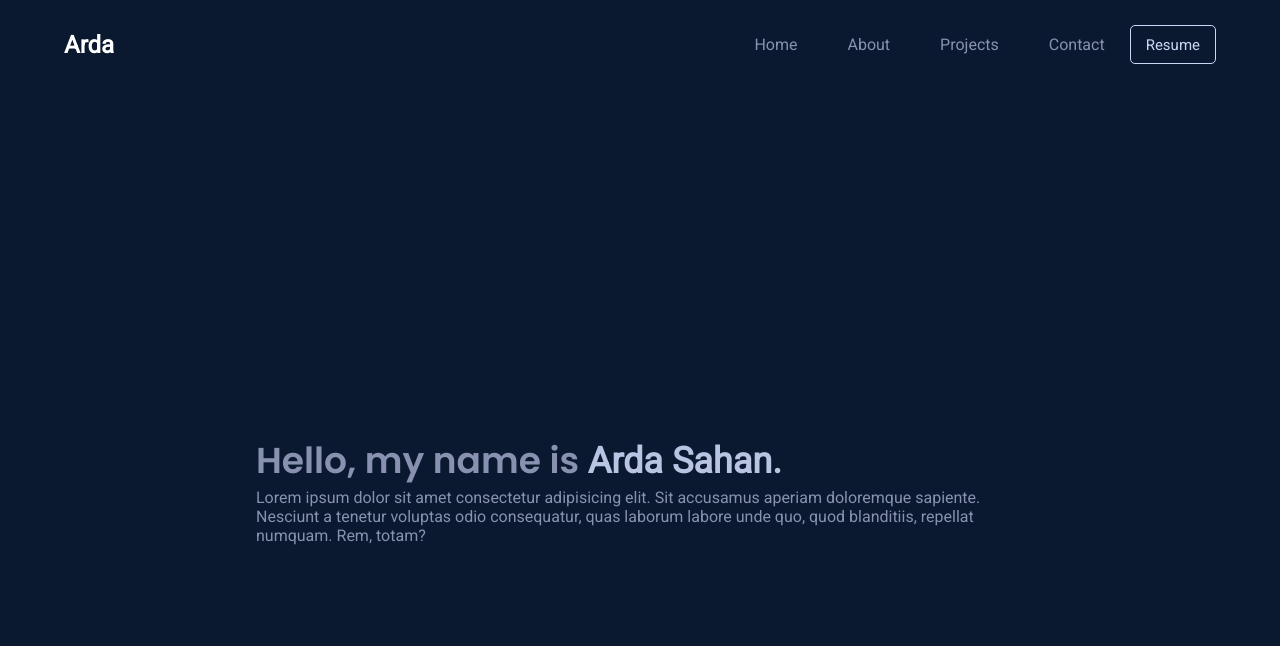
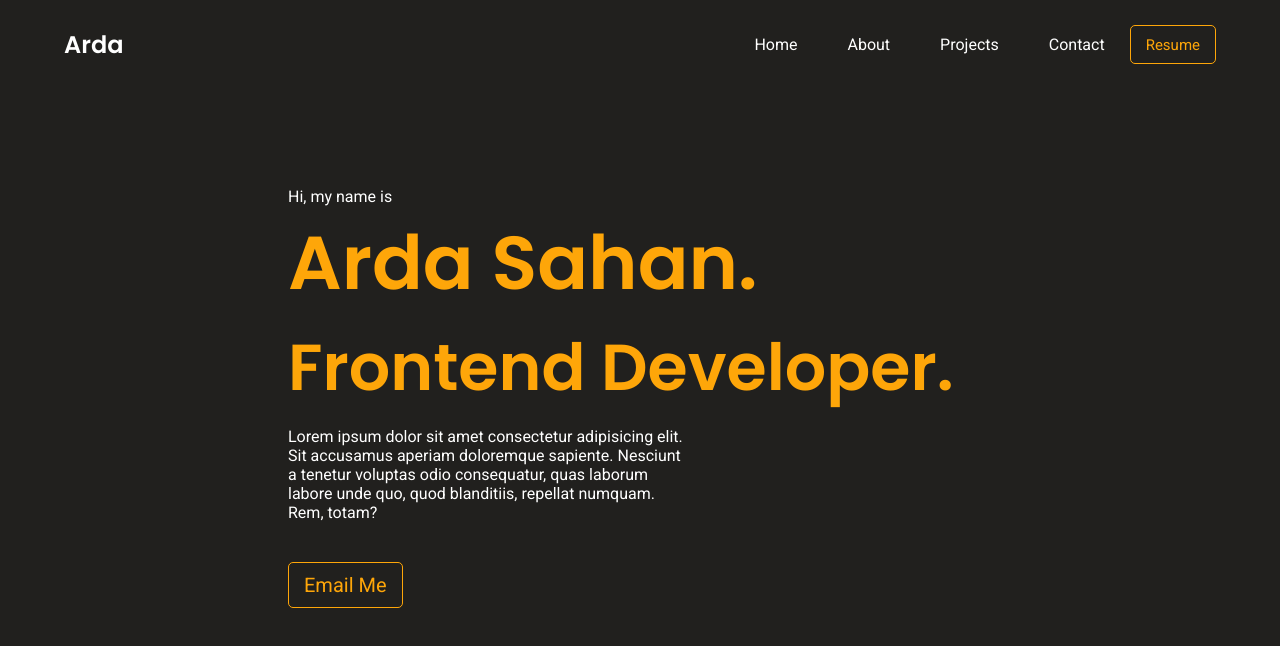
Before and after one commit to SahanArda/Portfolio-V1, a plain HTML site: page index.html in a window 1280 px wide. Drawn offline with Linux system fonts and the light colour scheme.

Commit message:
created the first idea of the hero section

```diff
--- a/index.html
+++ b/index.html
@@ -36,15 +36,18 @@
 
     <main>
       <section class="hero flex">
-        <div class="container flex">
+        <div class="container flex" id="hero-container">
           <div class="hero-intro">
-            <h1>Hello, my name is <span>Arda Sahan.</span></h1>
+            <p>Hi, my name is</p>
+            <h1>Arda Sahan.</h1>
+            <h2>Frontend Developer.</h2>
             <p>
               Lorem ipsum dolor sit amet consectetur adipisicing elit. Sit
               accusamus aperiam doloremque sapiente. Nesciunt a tenetur voluptas
               odio consequatur, quas laborum labore unde quo, quod blanditiis,
               repellat numquam. Rem, totam?
             </p>
+            <button class="btn">Email Me</button>
           </div>
 
           <!-- <div class="svg-container">
--- a/styles.css
+++ b/styles.css
@@ -1,8 +1,7 @@
 :root {
     /* Colors */
-  --primary-color-light: #0a192f;
-  --text-color-light: #8892b0;
-  --highlight-color-light: #ccd6f6;
+  --primary-color-light: #21201E;
+  --secondary-color-light: #FEA609;
   --accent-color: #fff;
 
     /* Fonts */
@@ -13,6 +12,7 @@
   --h1-font-size: 2.25rem;
   --h2-font-size: 1.25rem;
   --h3-font-size: 1.125rem;
+  --large-font-size: 1rem;
   --normal-font-size: 0.938rem;
   --small-font-size: 0.813rem;
   --smaller-font-size: 0.75rem;
@@ -53,18 +53,27 @@
 }
 
 .btn {
-    color: var(--highlight-color-light);
+    color: var(--secondary-color-light);
     font-size: var(--normal-font-size);
     background-color: var(--primary-color-light);
     padding: 6px 15px;
     border-radius: 5px;
-    border: 1px solid var(--highlight-color-light);
+    border: 1px solid var(--secondary-color-light);
     transition: 0.3s ease 0s;
     cursor: pointer;
-  }
+}
+
+.btn:hover {
+  background-color: var(--secondary-color-light);
+  color: var(--primary-color-light);
+}
 
 body {
   background-color: var(--primary-color-light);
+}
+
+h1, h2 {
+  font-family: var(--title-font);
 }
 
 /* Hamburger icon */
@@ -92,7 +101,7 @@ label {
 label div {
   width: 6px;
   height: 6px;
-  background-color: var(--text-color-light);
+  background-color: var(--accent-color);
   margin-left: 0;
   margin-bottom: 6px;
   border-radius: 4px;
@@ -137,7 +146,7 @@ a {
   list-style: none;
   text-decoration: none;
   padding: 10px;
-  color: var(--text-color-light);
+  color: var(--accent-color);
 }
 
 nav ul li {
@@ -149,17 +158,12 @@ ul li a {
 }
 
 ul li a:hover {
-  color: var(--highlight-color-light);
+  color: var(--secondary-color-light);
 }
 
 .logo {
   cursor: pointer;
   color: var(--accent-color);
-}
-
-.btn:hover {
-  background-color: var(--highlight-color-light);
-  color: var(--primary-color-light);
 }
 
 @media screen and (max-width: 768px) {
@@ -216,21 +220,36 @@ ul li a:hover {
   min-width: 30vw;
 } */
 
-/* .hero-intro {
-  background-color: red;
-} */
+#hero-container {
+  position: absolute;
+  top: 15%;
+  left: 20%;
+}
 
 .hero-intro h1 {
-    font-size: var(--h1-font-size);
-    font-family: var(--title-font);
-    color: var(--text-color-light);
+    font-size: 75px;
+    color: var(--secondary-color-light);
+    width: fit-content;
+    text-align:left;
 }
 
-.hero-intro span {
-    color: var(--highlight-color-light);
-    opacity: 0.9;
+.hero-intro h2 {
+  font-size: 65px;
+  color: var(--secondary-color-light);
+  width: fit-content;
+  text-align: left;
 }
 
 .hero-intro p {
-    color: var(--text-color-light);
+    color: var(--accent-color);
+    width: 400px;
+    font-size: var(--large-font-size);
+    margin-top: 10px;
+    text-align: left;
 }
+
+.hero button {
+  font-size: 20px;
+  padding: 10px 15px;
+  margin-top: 40px;
+}
```
